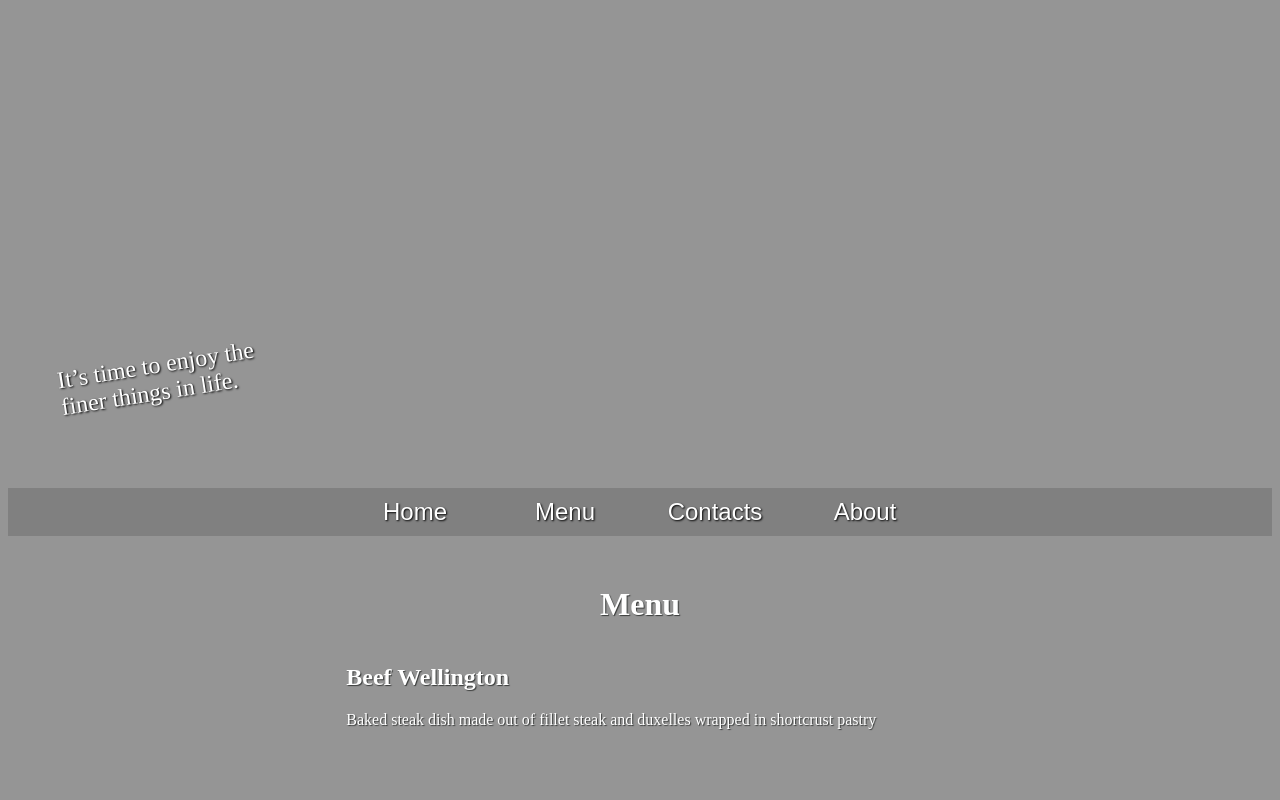
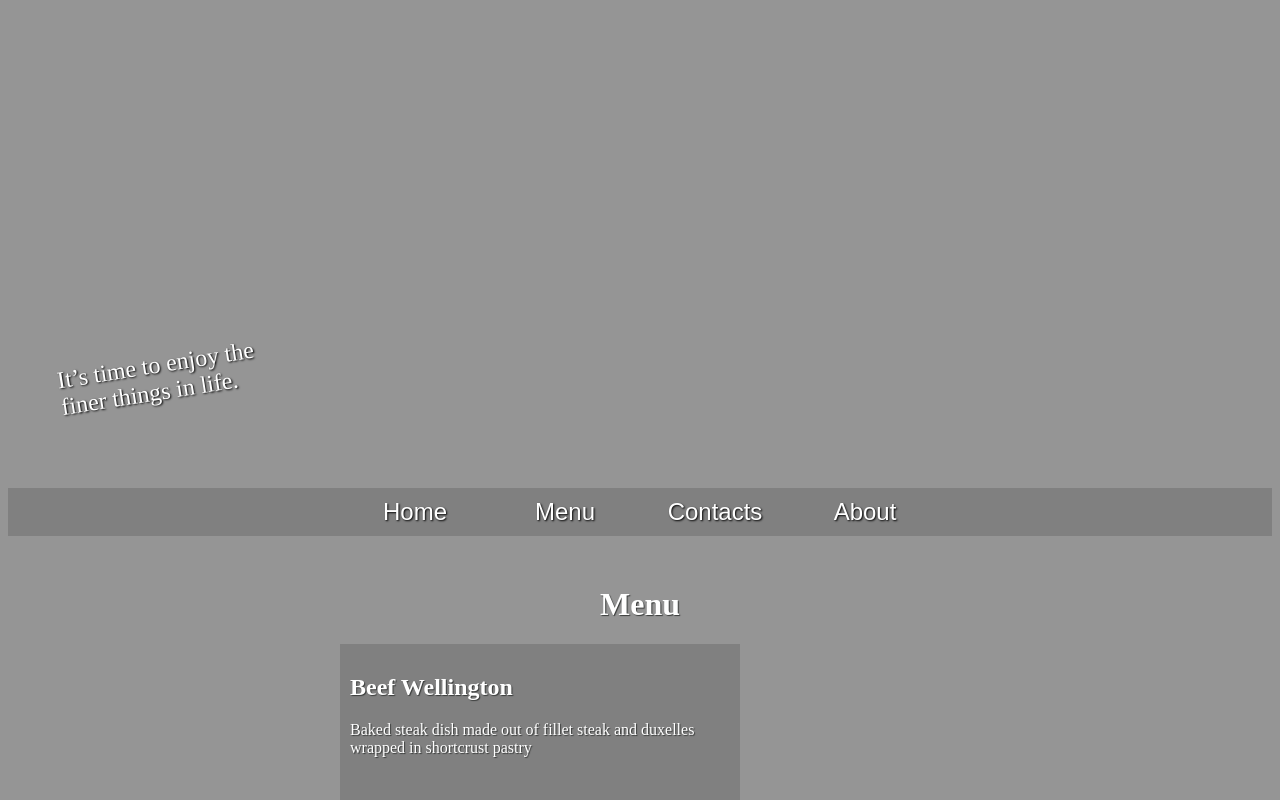
Before and after one commit to Jarmps90/Restaurant-Page, a website built with webpack: page src/index.html in a window 1280 px wide. Both pictures are taken after a click on the button "Menu". Shown: the top 800 px of the page. Built offline with nearby package versions, Linux system fonts and the light colour scheme; files whose address does not match are found by name.

Commit message:
Tested css selectors

```diff
--- a/src/main.css
+++ b/src/main.css
@@ -107,6 +107,12 @@ nav > button {
     justify-items: center;
 }
 
+[class$='Inner'] {
+    background: grey;
+    padding: 10px;
+
+}
+
 
 /* Home */
 
@@ -119,7 +125,6 @@ nav > button {
 .mainInner {
     grid-column: 2 / 3;
     margin: 20px;
-    background: grey;
     padding: 20px;
 
 
@@ -137,7 +142,7 @@ nav > button {
     grid-template-rows: repeat(4, 1fr);
 }
 
-.outer {
+.menuOuter {
     display: grid;
     grid-template-columns: minmax(1px, 400px) minmax(100px, 200px) ;
 }
@@ -149,3 +154,8 @@ nav > button {
     background-size: contain;
 
 }
+
+
+
+
+/* Contacts */
```
